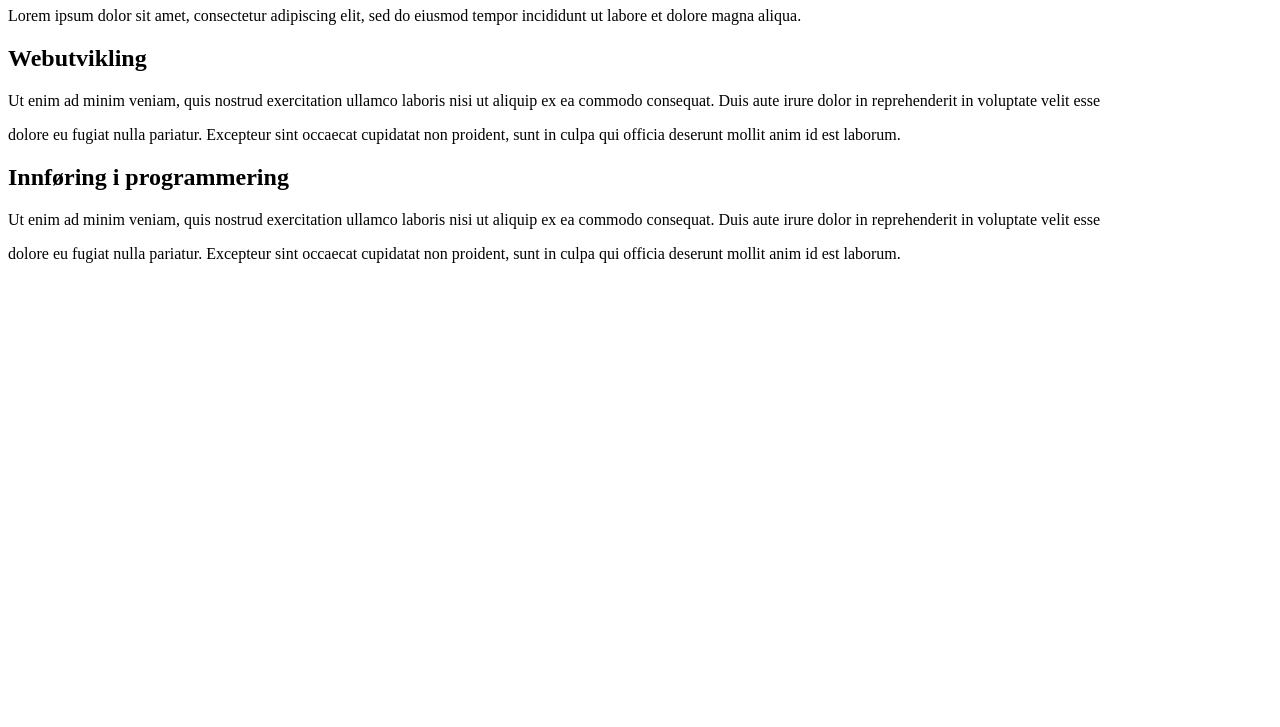
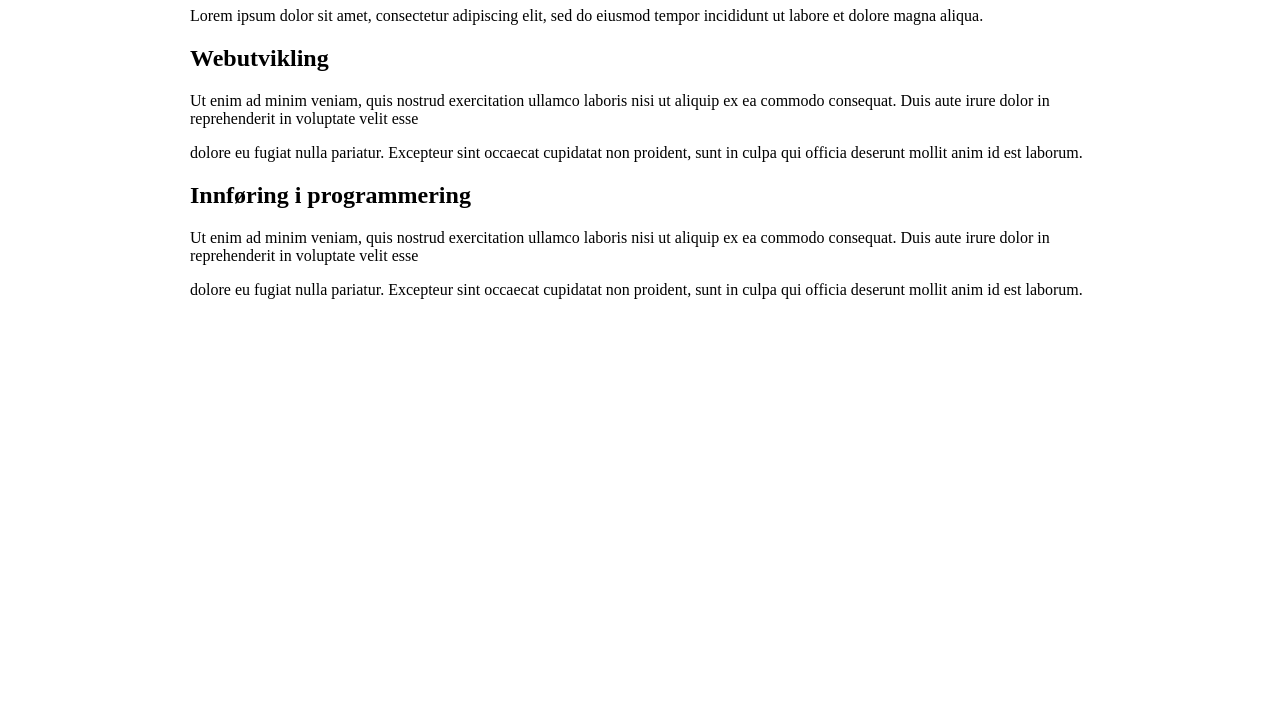
Before and after one commit to MathiasJohansen/Webutvikling2022, a plain HTML site: page index.html in a window 1280 px wide. Shown: the part 73-800 px from the top of the page. Drawn offline with Linux system fonts and the light colour scheme.

Commit message:
Update style.css

```diff
--- a/style.css
+++ b/style.css
@@ -1,4 +1,5 @@
 body{
-    max-width: 1200px;
-
+    max-width: 900px;
+    width: 100%;
+    margin: 0 auto;
 }
```
